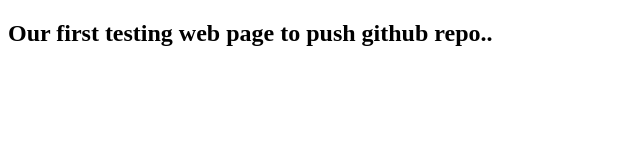
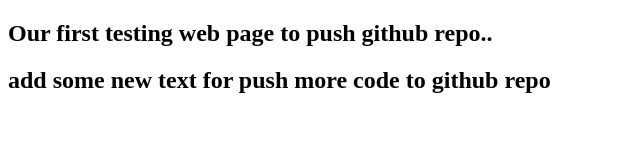
Before and after one commit to TanzimTayef/MY-frist-repo, a plain HTML site: page index.html in a window 1280 px wide. Shown: the whole page, without its empty margins (0-640 px from the left). Drawn offline with Linux system fonts and the light colour scheme.

Commit message:
more text

```diff
--- a/index.html
+++ b/index.html
@@ -9,6 +9,7 @@
 <body>
      <section id="header">
        <h1>Our first testing web page to push github repo..</h1>
+       <h2>add some new text for push more code to github repo</h2>
      </section>
 </body>
 </html>
```
